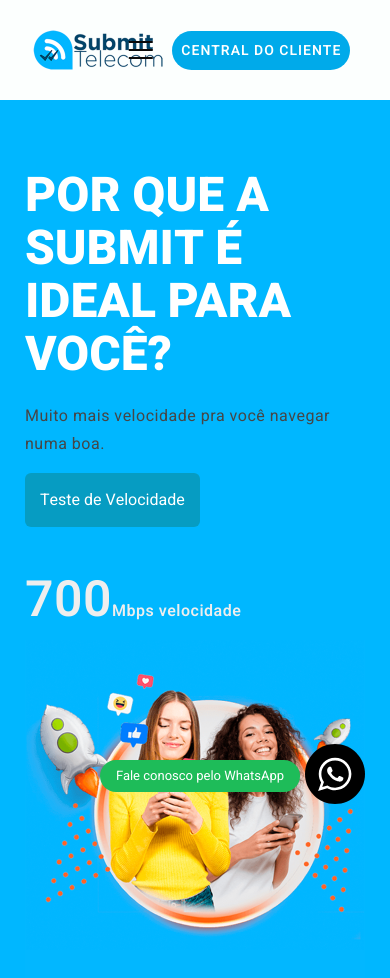
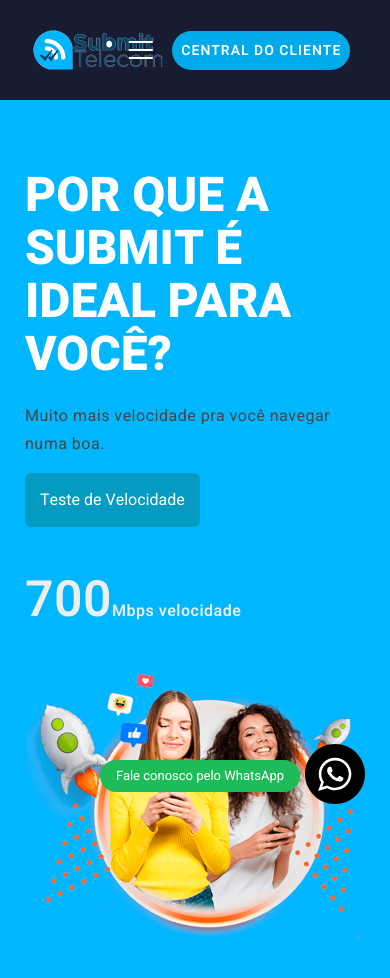
Before and after one commit to spalheapp/submit, a plain HTML site: page index.html in a window 390 px wide. Shown: the top 978 px of the page. Drawn offline with Linux system fonts and the light colour scheme.

Commit message:
Update style.css

```diff
--- a/css/style.css
+++ b/css/style.css
@@ -145,11 +145,11 @@ img {
 }
 
 /* ------------------------------
-  navbar
+ navbar
 ---------------------------------*/
 .navbar {
   top: 0;
-  background: #fcfffe;
+  background: #181C32;
   padding: 25px 0;
   position: fixed;
   width: 100%;
@@ -169,7 +169,7 @@ img {
 }
 .navbar .navbar-toggler i {
   font-size: 32px;
-  color: #0a0a0a;
+  color: #ffffff;
 }
 .navbar .navbar-toggler:focus {
   box-shadow: none;
@@ -188,7 +188,7 @@ img {
   padding: 0 10px;
 }
 .navbar .navbar-nav li a {
-  color: #1d1919;
+  color: #ffffff;
   font-weight: 500;
 }
 .navbar .navbar-nav li a:hover {
@@ -207,6 +207,7 @@ img {
 .navbar-fixed {
   box-shadow: 0 2px 2px 0 rgba(0, 0, 0, 0), 0 1px 5px 0 rgba(0, 0, 0, 0.12), 0 3px 1px -2px rgba(0, 0, 0, 0);
 }
+
 
 /* ------------------------------
   intro
```
